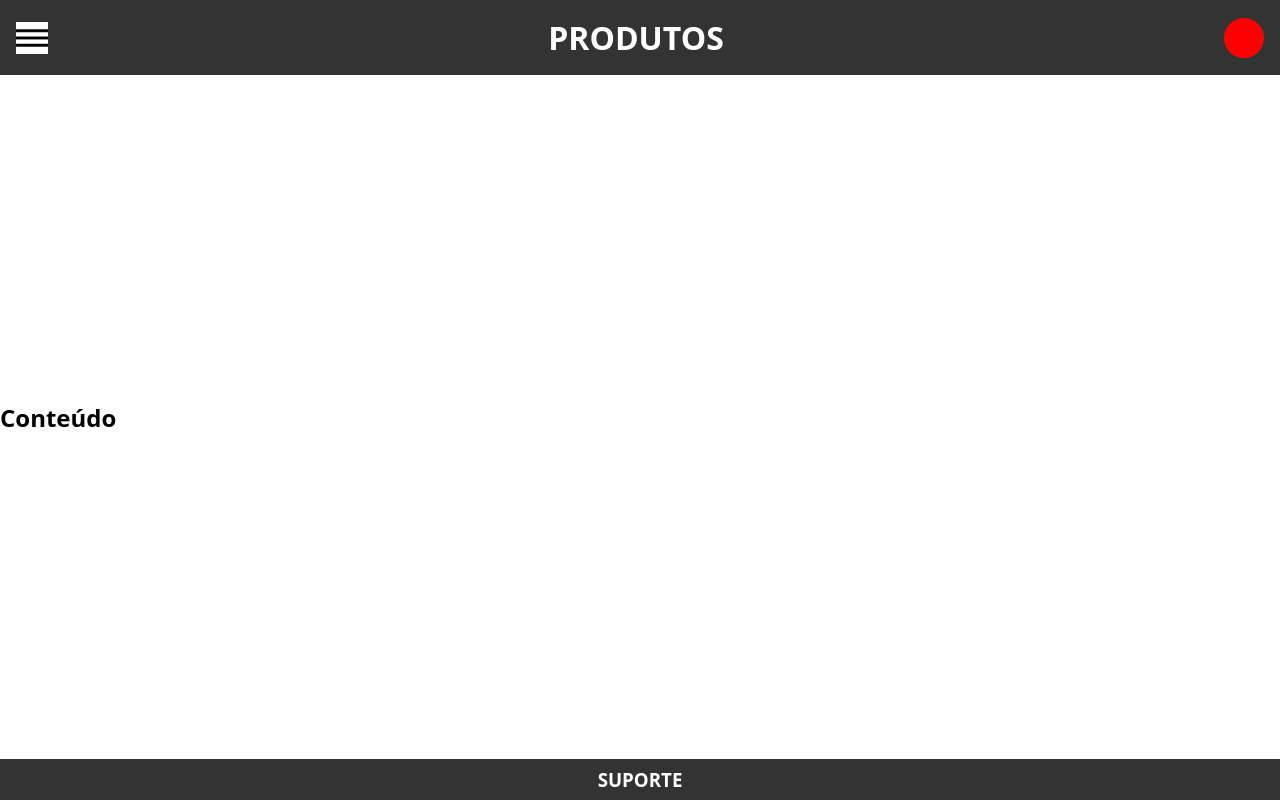
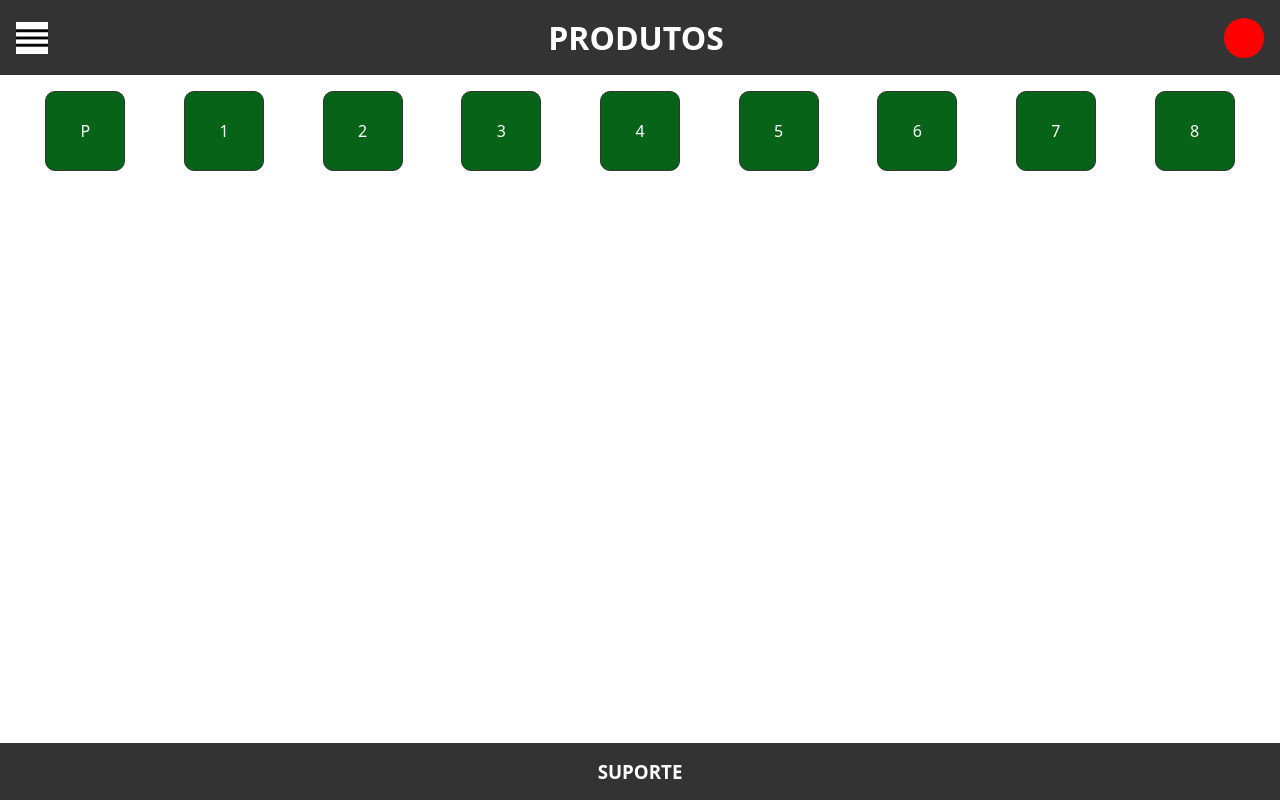
Before and after one commit to AndrewHGomes/comanda, a React (Vite) app: page / in a window 1280 px wide. Built offline with nearby package versions, Linux system fonts and the light colour scheme.

Commit message:
Dashboard e Mesa

```diff
--- /dev/null
+++ b/src/components/Dashboard.jsx
@@ -0,0 +1,21 @@
+import Mesas from "./Mesas";
+
+import dashboard from "../styles/Dashboard.module.css";
+
+const Dashboard = () => {
+  return (
+    <section className={dashboard.main}>
+      <Mesas ident="P" />
+      <Mesas ident={1} />
+      <Mesas ident={2} />
+      <Mesas ident={3} />
+      <Mesas ident={4} />
+      <Mesas ident={5} />
+      <Mesas ident={6} />
+      <Mesas ident={7} />
+      <Mesas ident={8} />
+    </section>
+  );
+};
+
+export default Dashboard;
--- a/src/components/MainContent.jsx
+++ /dev/null
@@ -1,9 +0,0 @@
-const MainContent = () => {
-  return (
-    <section>
-      <h2>Conteúdo</h2>
-    </section>
-  );
-};
-
-export default MainContent;
--- /dev/null
+++ b/src/components/Mesas.jsx
@@ -0,0 +1,12 @@
+/* eslint-disable react/prop-types */
+import dashboard from "../styles/Dashboard.module.css";
+
+const Mesas = ({ ident }) => {
+  return (
+    <div className={dashboard.mesa}>
+      <span>{ident}</span>
+    </div>
+  );
+};
+
+export default Mesas;
--- a/src/pages/Home.jsx
+++ b/src/pages/Home.jsx
@@ -1,20 +1,16 @@
-import { Outlet, Link } from "react-router-dom";
+import { Outlet } from "react-router-dom";
 import dashboard from "../styles/Dashboard.module.css";
-import MainContent from "../components/MainContent";
+import Dashboard from "../components/Dashboard";
 
 const Home = () => {
   return (
     <main className={dashboard.menu}>
       <header>
         <img src="/toggle.png" alt="menu" />
-        <Link to="/produtos">
-          <h1>PRODUTOS</h1>
-        </Link>
-        <Link to="/historico">
-          <div></div>
-        </Link>
+        <h1>PRODUTOS</h1>
+        <div className={dashboard.div}></div>
       </header>
-      <MainContent />
+      <Dashboard />
       <Outlet />
       <footer>
         <h3>SUPORTE</h3>
--- a/src/styles/Dashboard.module.css
+++ b/src/styles/Dashboard.module.css
@@ -1,6 +1,8 @@
 .menu,
 .menu header,
-.menu div,
+.menu .div,
+.menu .main,
+.menu .mesa,
 .menu footer {
   display: flex;
 }
@@ -12,24 +14,25 @@
   justify-content: space-between;
 }
 
-.menu header {
+.menu header,
+.menu footer {
   width: 100%;
   background-color: #333;
+  color: #fff;
   padding: 1em;
   align-items: center;
   justify-content: space-between;
+}
+
+.menu footer {
+  justify-content: center;
 }
 
 .menu img {
   background-color: #fff;
 }
 
-.menu header a {
-  text-decoration: none;
-  color: #fff;
-}
-
-.menu div {
+.menu .div {
   width: 2.5em;
   height: 2.5em;
   padding: 1em;
@@ -41,11 +44,22 @@
   justify-content: center;
 }
 
-.menu footer {
+.menu .main {
   width: 100%;
-  background-color: #333;
+  height: 90%;
+  padding: 1em;
+  justify-content: space-around;
+  align-items: start;
+  flex-wrap: wrap;
+}
+
+.main .mesa {
+  background-color: #076318;
   color: #fff;
-  padding: 0.5em;
+  height: 5em;
+  width: 5em;
+  border: 1px solid #333;
+  border-radius: 10px;
   align-items: center;
   justify-content: center;
 }
--- a/src/styles/Login.module.css
+++ b/src/styles/Login.module.css
@@ -23,10 +23,12 @@
 .content form select,
 .content form input,
 .content form button {
+  text-align: center;
   width: 100%;
   outline: none;
   border: none;
-  border-radius: 10px;
+  border-bottom-left-radius: 10px;
+  border-top-right-radius: 10px;
   padding: 0.5em;
   font-size: 1em;
   letter-spacing: 0.1em;
@@ -52,7 +54,8 @@
 
 .content div img {
   width: 20%;
-  border-radius: 10px;
+  border-bottom-left-radius: 10px;
+  border-top-right-radius: 10px;
   box-shadow: 3px 3px 3px #111;
   transition: 0.4s;
 }
```
Also changed, not shown: src/components/Mesa.jsx (deleted, +0 -9 lines), src/main.jsx (+4 -6 lines).
